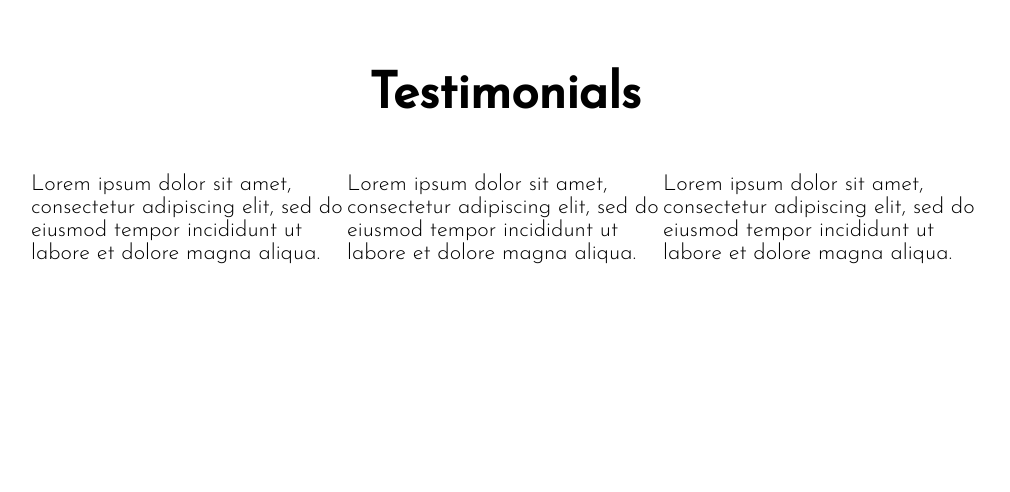
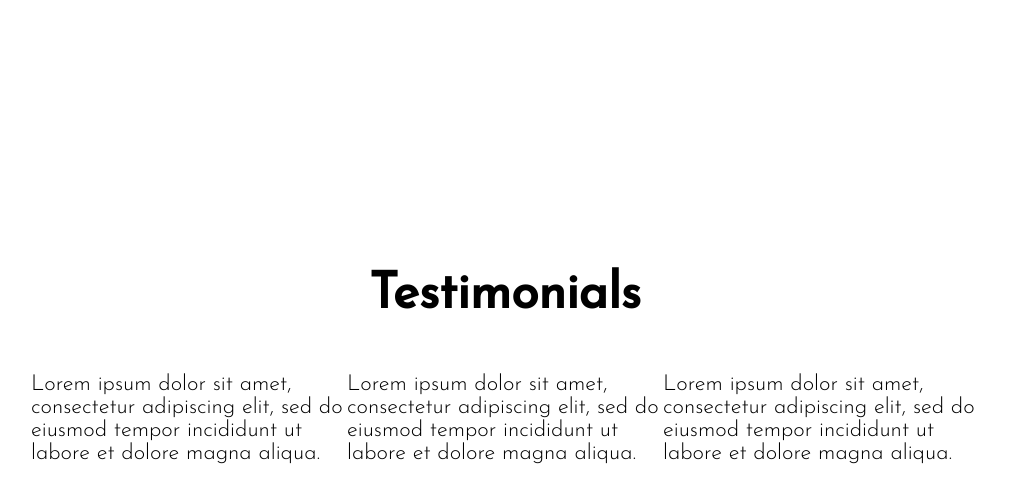
Before and after one commit to adamalcantara/avalcantaraphotography, a React (Create React App) app: page /about in a window 1280 px wide. Shown: the part 1909-2401 px from the top of the page, without its empty margins (135-1145 px from the left). Before the commit the page ends 2204 px from the top, so only its background shows below. Built offline with nearby package versions, Linux system fonts and the light colour scheme.

Commit message:
Minor styling

```diff
--- a/src/Pages/About/About.css
+++ b/src/Pages/About/About.css
@@ -54,7 +54,7 @@ br {
 }
 
 #testimonialSection {
-    margin-top: 100px;
+    margin-top: 300px;
 }
 
 #testimonialHeader {
```
